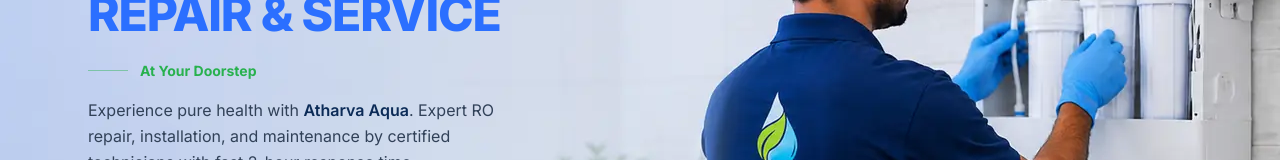
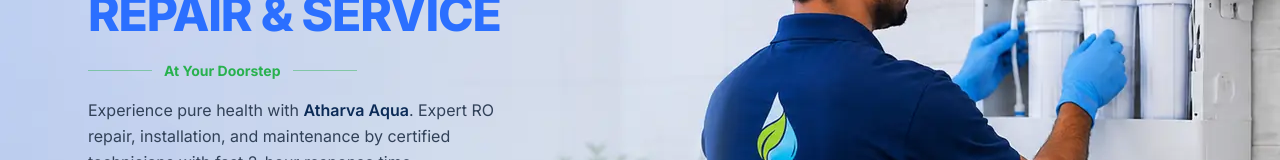
Before and after one commit to Shubhamshahane1998/AtharvaAqua, a Next.js app: page / in a window 1280 px wide. Shown: the part 288-448 px from the top of the page. Built offline with nearby package versions, Linux system fonts and the light colour scheme; no server answers.

Commit message:
added new UI changes

```diff
--- a/src/components/hero.tsx
+++ b/src/components/hero.tsx
@@ -71,10 +71,10 @@
           </h1>
 
           <p className="mt-4 flex w-full items-center justify-center gap-3 text-sm font-bold text-mint md:mt-5 md:justify-start">
-            <span aria-hidden="true" className="h-px flex-1 max-w-16 bg-mint/45 md:hidden" />
-            <span aria-hidden="true" className="hidden h-px w-10 bg-mint/45 md:block" />
+            {/* One pair, identical classes, so both rules are always the same length. */}
+            <span aria-hidden="true" className="h-px w-14 bg-mint/45 sm:w-16" />
             {suffix}
-            <span aria-hidden="true" className="h-px flex-1 max-w-16 bg-mint/45 md:hidden" />
+            <span aria-hidden="true" className="h-px w-14 bg-mint/45 sm:w-16" />
           </p>
 
           <p className="mt-4 max-w-md text-[15px] leading-relaxed text-slate-700 md:text-base">
```
